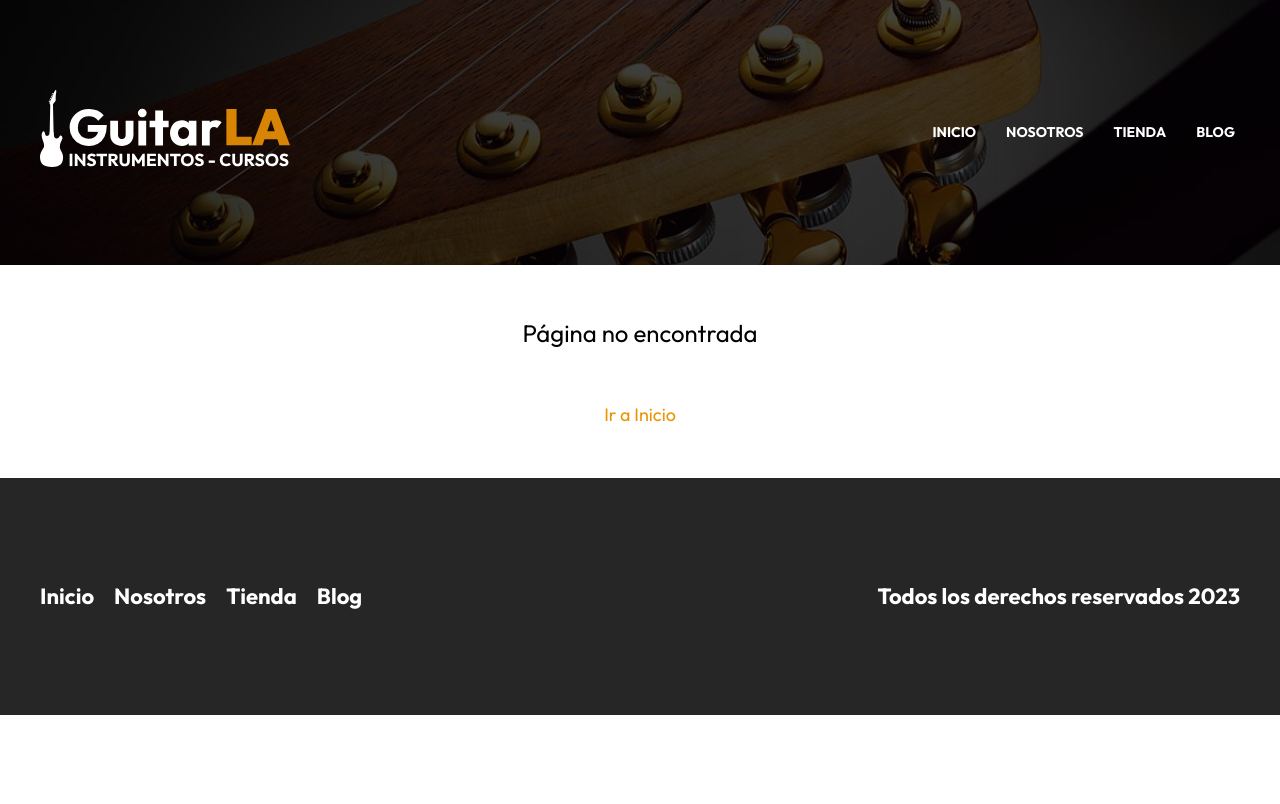
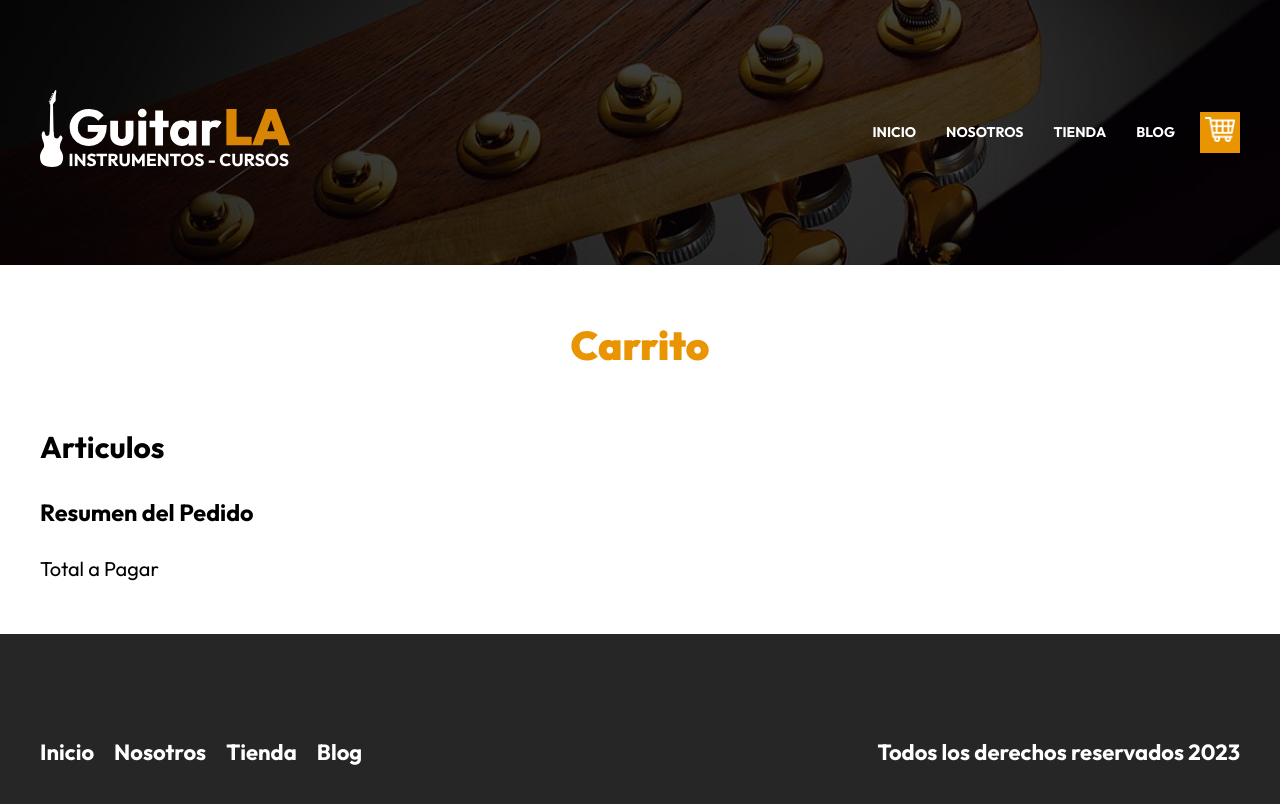
Before and after one commit to diegofdg/react_la_guia_completa, a Next.js app in the folder 07_guitarla_next/: page /carrito in a window 1280 px wide. Before the commit this address had no page. Shown: the top 804 px of the page. Built offline with nearby package versions, Linux system fonts and the light colour scheme.

Commit message:
07_guitarla_next-creando el enlace y la página del carrito

```diff
--- a/07_guitarla_next/components/header.js
+++ b/07_guitarla_next/components/header.js
@@ -37,6 +37,12 @@ export default function Header() {
           >
             Blog
           </Link>
+          <Link
+            href="/carrito"
+            className={router.pathname === '/carrito' ? styles.active : ''}
+          >
+            <Image width={30} height={25} src="/img/carrito.png" alt="Imagen carrito"/>
+          </Link>
         </nav>
       </div>
     </header>
--- /dev/null
+++ b/07_guitarla_next/pages/carrito.js
@@ -0,0 +1,24 @@
+import Layout from "@/components/layout"
+import styles from "../styles/carrito.module.css"
+
+export default function Carrito() {
+  return (
+    <Layout
+      title="Carrito de Compras"
+    >
+      <main className="contenedor">
+        <h1 className="heading">Carrito</h1>
+        <div>
+          <div>
+            <h2>Articulos</h2>
+          </div>
+          <aside>
+            <h3>Resumen del Pedido</h3>
+            <p>Total a Pagar</p>
+          </aside>
+        </div>
+      </main>
+
+    </Layout>
+  )
+}
--- a/07_guitarla_next/styles/header.module.css
+++ b/07_guitarla_next/styles/header.module.css
@@ -24,6 +24,7 @@
 
 .navegacion {
   margin-top: 5rem;
+  align-items: center;
   display: flex;
   gap: 2rem;
 }
```
Also changed, not shown: 07_guitarla_next/styles/carrito.module.css (added).
